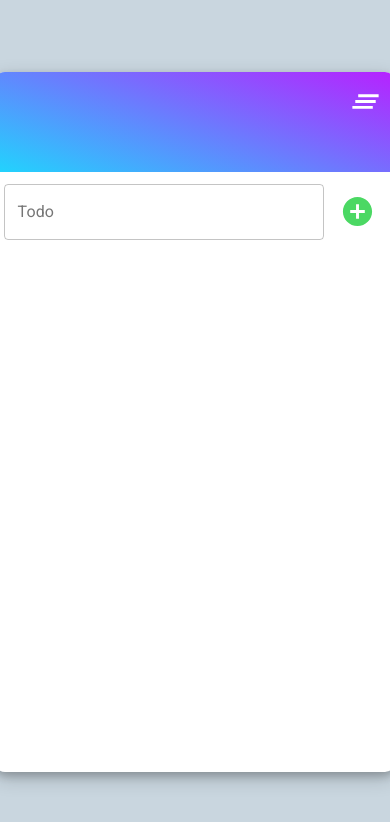
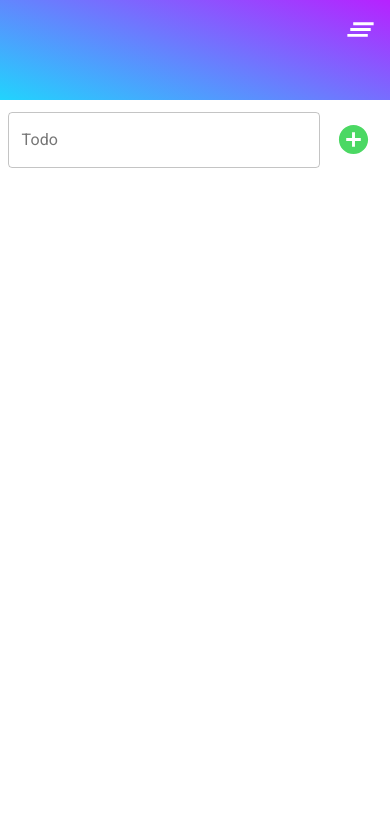
Before and after one commit to iancuandrei/todo-app-react, a React (Create React App) app: page / in a window 390 px wide. Shown: the top 822 px of the page. Built offline with nearby package versions, Linux system fonts and the light colour scheme.

Commit message:
optimized for mobile and tablets

```diff
--- a/src/App.css
+++ b/src/App.css
@@ -49,3 +49,15 @@ body {
 .delete {
 	float: right;
 }
+
+@media (max-width: 768px) {
+	.container {
+		width: 100vw;
+		height: 100vh;
+		border-radius: 0;
+	}
+
+	.header {
+		border-radius: 0;
+	}
+}
```
